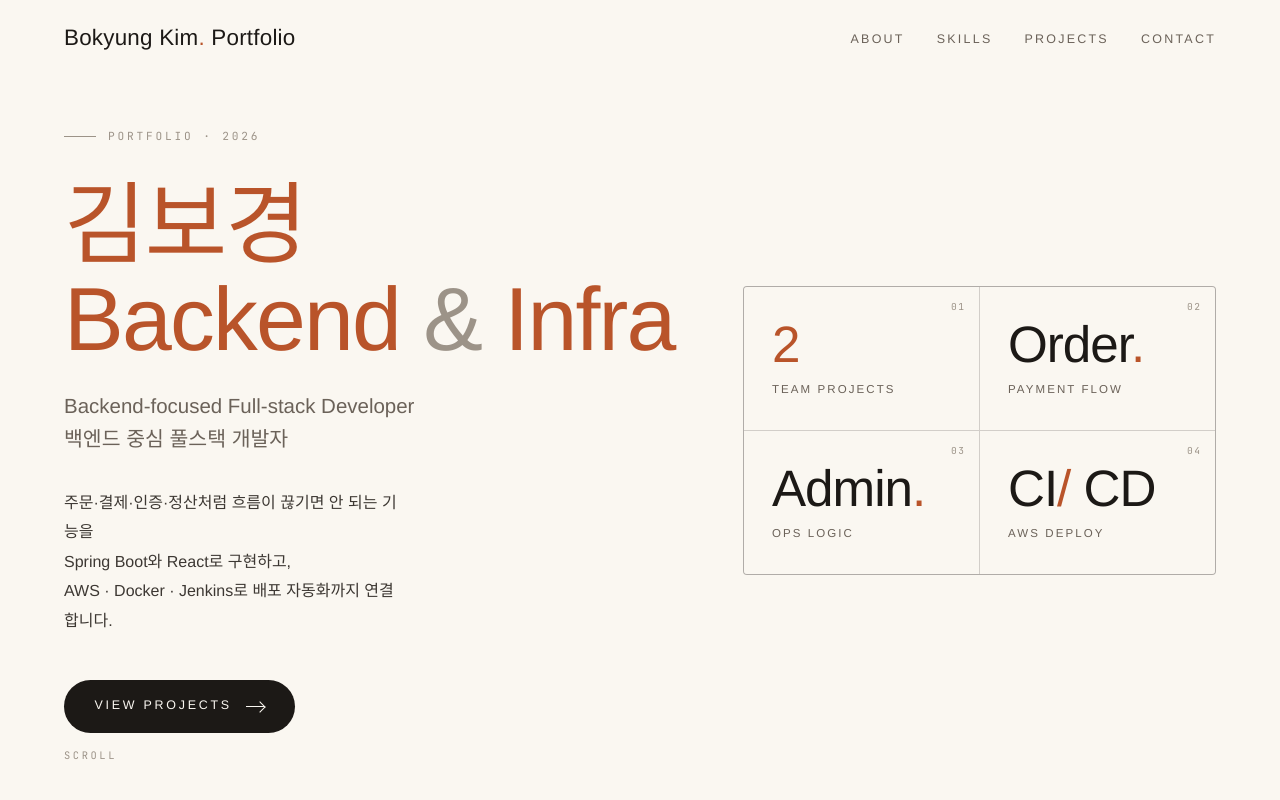
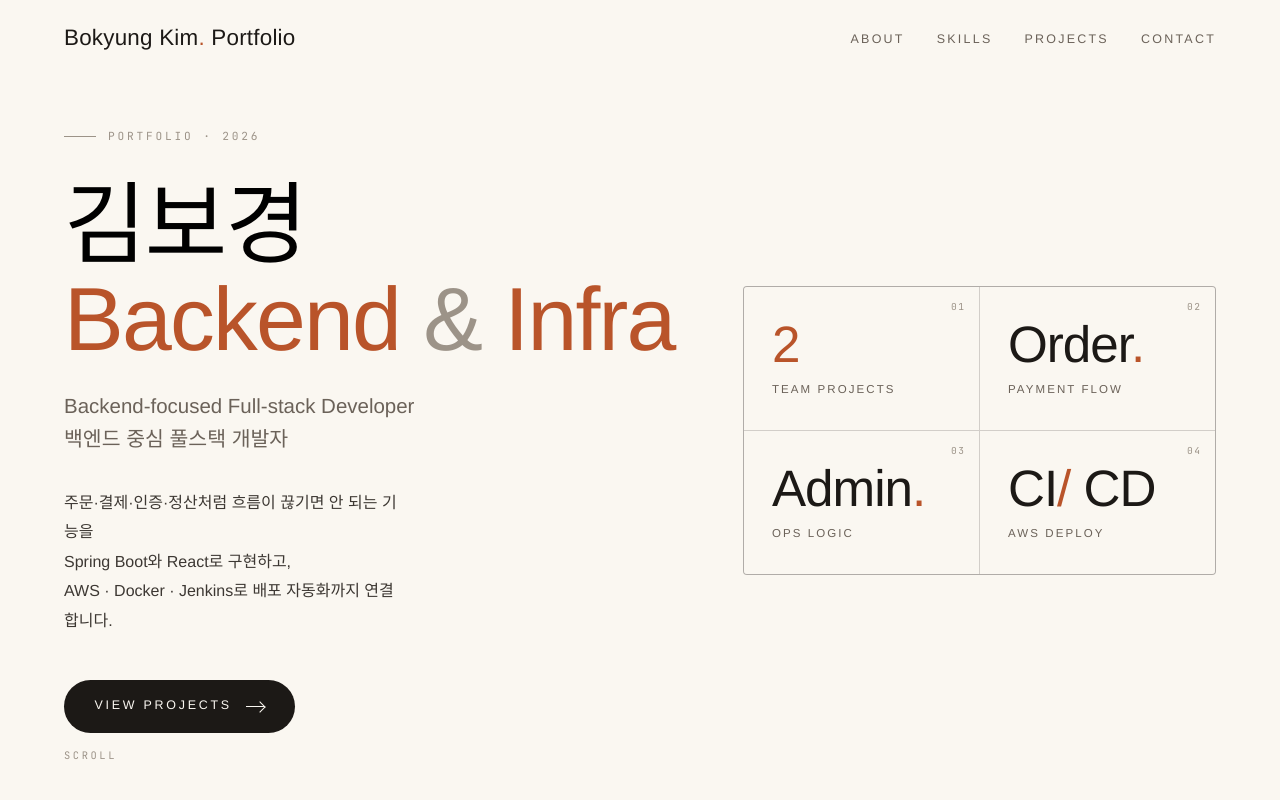
Before and after one commit to KimBoKyung07/portfolio, a React (Vite) app: page / in a window 1280 px wide. Shown: the top 800 px of the page. Built offline with nearby package versions, Linux system fonts and the light colour scheme; a web font is replaced by a local one.

Commit message:
update: 글씨색 변경

```diff
--- a/src/components/Contact.jsx
+++ b/src/components/Contact.jsx
@@ -33,8 +33,8 @@ export default function Contact() {
         <div className="contact-grid">
           <div>
             <div className="contact-lead">
-              <span>함께</span> 안정적인 서비스를<br />
-              만들 기회를 찾고 있습니다.
+              <span>함께</span><span style={{ color: '#ffffff' }}> 안정적인 서비스를<br />
+              만들 기회를 찾고 있습니다.</span>
             </div>
 
             <p className="contact-sub">
--- a/src/components/Hero.jsx
+++ b/src/components/Hero.jsx
@@ -37,7 +37,7 @@ export default function Hero() {
         </div>
 
         <h1>
-          김보경<br />
+          <span style={{ color: '#000000' }}>김보경</span><br />
           <span>Backend</span>{' '}
           <span style={{ color: 'var(--ink-mute)' }}>&</span> Infra
         </h1>
```
